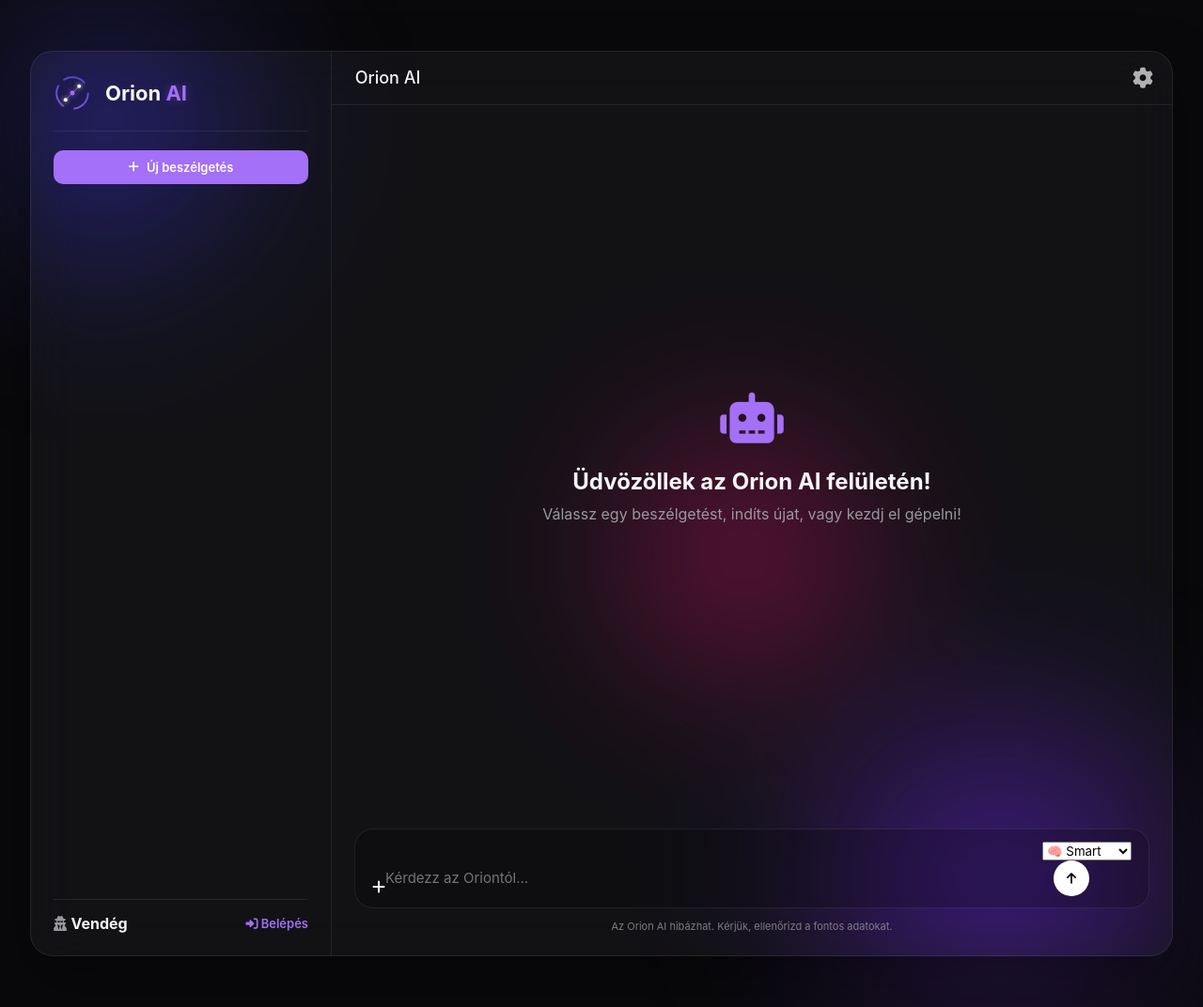
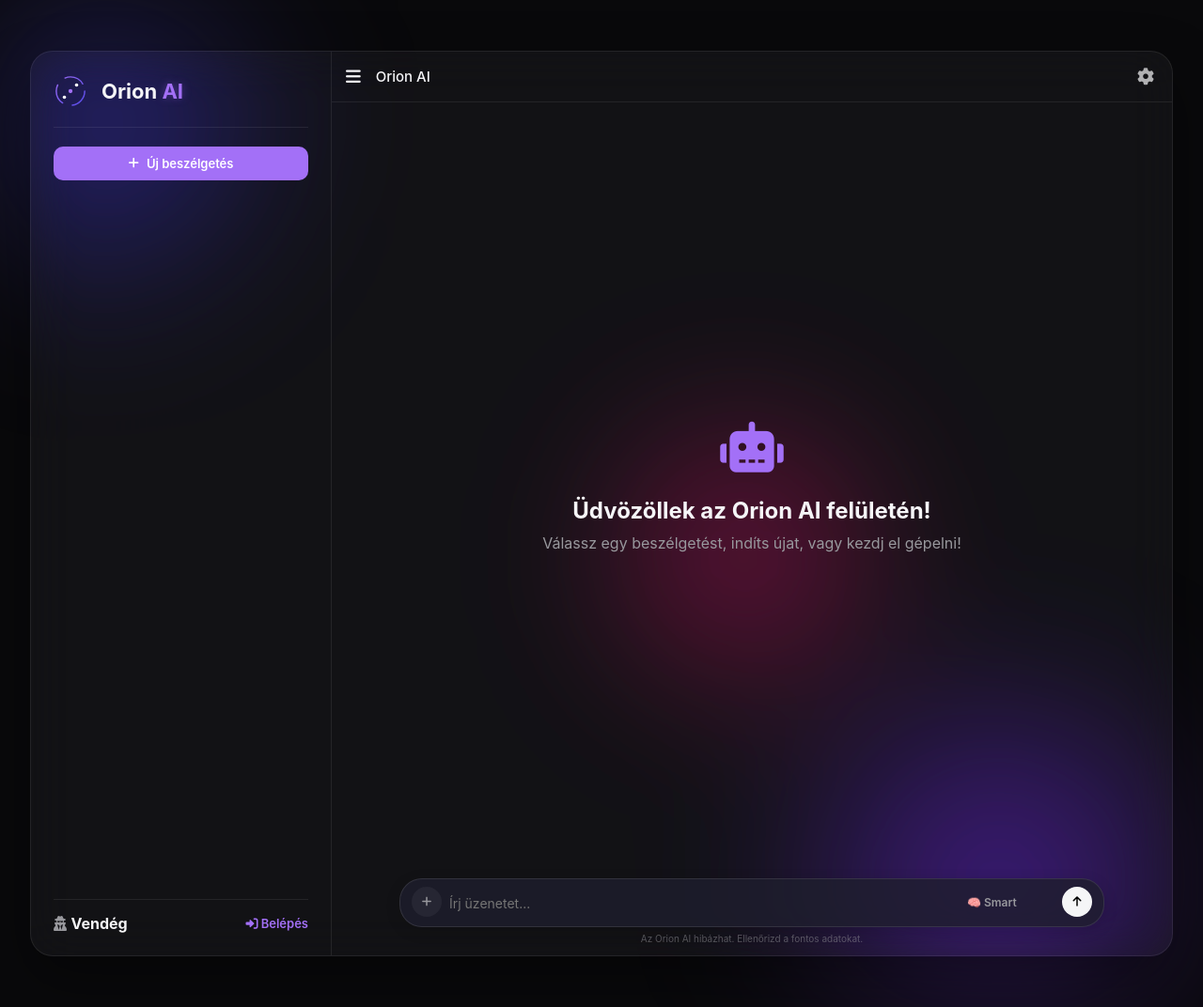
Before and after one commit to mixademy/2, a Flask app: page / in a window 1280 px wide. Shown: the whole page at 94% size. Run offline with Flask 3, Linux system fonts and the light colour scheme; data that the repository does not hold is empty.

Commit message:
Update index.html

```diff
--- a/templates/index.html
+++ b/templates/index.html
@@ -19,10 +19,10 @@
         }
 
         .orion-logo {
-            width: 40px !important;
-            height: 40px !important;
-            min-width: 40px !important;
-            min-height: 40px !important;
+            width: 36px !important;
+            height: 36px !important;
+            min-width: 36px !important;
+            min-height: 36px !important;
             flex-shrink: 0 !important;
             overflow: visible !important;
             display: block !important;
@@ -167,11 +168,30 @@
             opacity: 1;
         }
 
-        .edit-message-btn:hover {
-            color: var(--text-main);
+        /* Kompakt beviteli mező (kapszula) */
+        .input-area {
+            display: flex !important;
+            flex-direction: column !important;
+            align-items: center !important;
+            padding: 12px 15px !important;
+            width: 100% !important;
+            box-sizing: border-box !important;
         }
 
-        /* Fájl előnézet */
+        .input-wrapper {
+            max-width: 750px !important;
+            width: 100% !important;
+            box-sizing: border-box !important;
+            display: flex !important;
+            align-items: flex-end !important;
+            gap: 8px !important;
+            background: rgba(30, 30, 46, 0.8) !important;
+            border: 1px solid rgba(255, 255, 255, 0.1) !important;
+            border-radius: 24px !important;
+            padding: 8px 12px !important;
+            box-shadow: 0 4px 15px rgba(0, 0, 0, 0.15) !important;
+        }
+
         #file-preview-container {
             display: none;
             align-items: center;
@@ -180,14 +200,39 @@
             border: 1px solid rgba(163, 112, 247, 0.3);
             border-radius: 12px;
             padding: 8px 15px;
-            margin-bottom: 10px;
-            max-width: 800px;
-            margin-left: auto;
-            margin-right: auto;
-            box-shadow: 0 4px 10px rgba(0, 0, 0, 0.2);
+            margin-bottom: 8px;
+            max-width: 750px;
+            width: 100%;
+            box-sizing: border-box;
         }
 
-        /* PC-s összecsukhatóság javítva */
+        .model-select {
+            appearance: none;
+            background: transparent;
+            border: none;
+            color: var(--text-muted);
+            font-size: 12px;
+            font-weight: 600;
+            cursor: pointer;
+            padding: 6px 16px 6px 6px;
+            outline: none;
+        }
+
+        .model-select option {
+            background: #1e1e2e;
+            color: white;
+        }
+
+        .disclaimer {
+            max-width: 750px;
+            width: 100%;
+            text-align: center !important;
+            font-size: 10px;
+            opacity: 0.5;
+            margin-top: 6px;
+        }
+
+        /* PC és mobil oldalsáv beállítások */
         .sidebar {
             transition: width 0.3s ease, transform 0.3s ease, padding 0.3s ease, opacity 0.3s ease;
         }
@@ -240,16 +371,12 @@
             <button id="close-menu-btn" class="close-menu-btn"><i class="fas fa-times"></i></button>
 
             <div class="orion-brand">
-                <svg class="orion-logo" width="40" height="40" viewBox="0 0 100 100" fill="none">
-                    <g class="spinning-ring">
+                <svg class="orion-logo" viewBox="0 0 100 100" fill="none">
                     <circle cx="50" cy="50" r="42" stroke="url(#gradient)" stroke-width="4" stroke-dasharray="60 30"
                         stroke-linecap="round" />
-                    </g>
-                    <circle cx="32" cy="68" r="5" fill="#ffffff" filter="drop-shadow(0 0 6px #fff)" />
-                    <circle cx="50" cy="50" r="6" fill="#a370f7" filter="drop-shadow(0 0 8px #a370f7)" />
-                    <circle cx="68" cy="32" r="5" fill="#ffffff" filter="drop-shadow(0 0 6px #fff)" />
-                    <line x1="35" y1="65" x2="46" y2="54" stroke="rgba(255,255,255,0.4)" stroke-width="2" />
-                    <line x1="54" y1="46" x2="65" y2="35" stroke="rgba(255,255,255,0.4)" stroke-width="2" />
+                    <circle cx="32" cy="68" r="5" fill="#ffffff" />
+                    <circle cx="50" cy="50" r="6" fill="#a370f7" />
+                    <circle cx="68" cy="32" r="5" fill="#ffffff" />
                     <defs>
                         <linearGradient id="gradient" x1="0" y1="0" x2="100" y2="100" gradientUnits="userSpaceOnUse">
                             <stop stop-color="#a370f7" />
@@ -293,30 +420,40 @@
         <!-- CHAT ABLAK -->
         <main class="chat-window">
             <div class="chat-header"
-                style="display: flex; align-items: center; justify-content: space-between; padding: 15px 20px;">
-                <div style="display: flex; align-items: center; gap: 15px;">
-                    <button id="mobile-menu-btn" class="mobile-menu-btn"
-                        style="background: transparent; border: none; font-size: 20px; cursor: pointer; color: inherit;"><i
-                            class="fas fa-bars"></i></button>
-                    <h2 id="current-chat-title" style="font-size: 18px; font-weight: 500; margin: 0;"><i
-                            class="fas fa-sparkles"></i> Orion AI készenlétben</h2>
+                style="display: flex; align-items: center; justify-content: space-between; padding: 12px 15px;">
+                <div style="display: flex; align-items: center; gap: 12px; overflow: hidden; flex: 1;">
+                    <button id="mobile-menu-btn"
+                        style="background: transparent; border: none; font-size: 18px; cursor: pointer; color: inherit;"
+                        title="Menü">
+                        <i class="fas fa-bars"></i>
+                    </button>
+                    <h2 id="current-chat-title"
+                        style="font-size: 15px; font-weight: 500; margin: 0; white-space: nowrap; overflow: hidden; text-overflow: ellipsis;">
+                        <i class="fas fa-sparkles"></i> Orion AI</h2>
                 </div>
+
+                <div style="display: flex; align-items: center; gap: 8px;">
+                    <!-- IDE KERÜL A MODELLVÁLASZTÓ MOBILON -->
+                    <div id="header-model-slot"></div>
+
                     <button id="open-settings-btn"
-                    style="background: transparent; border: none; color: inherit; font-size: 22px; cursor: pointer; opacity: 0.7; transition: opacity 0.2s;"
-                    onmouseover="this.style.opacity='1'" onmouseout="this.style.opacity='0.7'" title="Beállítások">
+                        style="background: transparent; border: none; color: inherit; font-size: 18px; cursor: pointer; opacity: 0.7; padding: 4px;"
+                        title="Beállítások">
                         <i class="fas fa-cog"></i>
                     </button>
+                </div>
             </div>
 
             <div class="messages-container" id="messages-container"></div>
 
             <div class="input-area">
                 <div id="file-preview-container">
-                    <div style="display: flex; align-items: center; gap: 10px; color: #e2e8f0; font-size: 13px;">
+                    <div style="display: flex; align-items: center; gap: 8px; font-size: 12px;">
                         <i class="fas fa-file-alt" style="color: var(--accent-color);"></i>
                         <span id="file-preview-name">file.txt</span>
-                        <span id="file-preview-loading" style="display:none; color: #a370f7; font-size: 11px;"><i
-                                class="fas fa-spinner fa-spin"></i> Feldolgozás...</span>
+                        <span id="file-preview-loading"
+                            style="display:none; color: var(--accent-color); font-size: 11px;"><i
+                                class="fas fa-spinner fa-spin"></i></span>
                     </div>
                     <button id="remove-file-btn"
                         style="background: transparent; border: none; color: #ef4444; cursor: pointer;"><i
@@ -324,26 +461,34 @@
                 </div>
 
                 <div class="input-wrapper">
-                    <label for="file-upload" class="attach-btn" title="Fájl csatolása">
-                        <i class="fas fa-plus"></i>
+                    <label for="file-upload" class="attach-btn" title="Fájl csatolása"
+                        style="background: rgba(255,255,255,0.05); border: none; color: var(--text-muted); width: 32px; height: 32px; border-radius: 50%; cursor: pointer; display: flex; justify-content: center; align-items: center; flex-shrink: 0; margin-bottom: 2px;">
+                        <i class="fas fa-plus" style="font-size: 12px;"></i>
                     </label>
                     <input type="file" id="file-upload" style="display: none;"
                         accept=".pdf,.txt,.py,.js,.html,.css,.jpg,.jpeg,.png,.webp">
 
-                    <textarea id="message-input" placeholder="Kérdezz az Oriontól..." rows="1"></textarea>
+                    <textarea id="message-input" placeholder="Írj üzenetet..." rows="1"
+                        style="flex: 1; background: transparent; border: none; color: inherit; resize: none; outline: none; font-size: 14px; line-height: 20px; padding: 6px 0; max-height: 120px;"></textarea>
 
-                    <div class="input-controls">
+                    <div class="input-controls"
+                        style="display: flex; align-items: center; gap: 6px; flex-shrink: 0; margin-bottom: 2px;">
+                        <!-- IDE KERÜL A MODELLVÁLASZTÓ PC-N -->
+                        <div id="footer-model-slot">
                             <select id="model-selector" class="model-select">
                                 <option value="smart">🧠 Smart</option>
                                 <option value="fast">⚡ Fast</option>
                                 <option value="creative">🔥 Creative</option>
                                 <option value="code">💻 Code</option>
                             </select>
-                        <button id="send-btn" class="circle-send-btn"><i class="fas fa-arrow-up"></i></button>
+                        </div>
+                        <button id="send-btn" class="circle-send-btn"
+                            style="background: var(--text-main); color: #000; border: none; width: 32px; height: 32px; border-radius: 50%; cursor: pointer; display: flex; justify-content: center; align-items: center;"><i
+                                class="fas fa-arrow-up" style="font-size: 12px;"></i></button>
                     </div>
                 </div>
                 <div class="disclaimer">
-                    Az Orion AI hibázhat. Kérjük, ellenőrizd a fontos adatokat.
+                    Az Orion AI hibázhat. Ellenőrizd a fontos adatokat.
                 </div>
             </div>
         </main>
@@ -353,35 +498,35 @@
     <div id="settings-modal" class="broadcast-modal"
         style="display: none; position: fixed; top: 0; left: 0; width: 100vw; height: 100vh; background: rgba(0,0,0,0.6); z-index: 1000; justify-content: center; align-items: center;">
         <div class="glass-panel broadcast-content"
-            style="text-align: left; max-width: 400px; width: 90%; padding: 25px; border-radius: 16px;">
-            <div style="display: flex; justify-content: space-between; align-items: center; margin-bottom: 20px;">
-                <h3 style="color: var(--accent-color); margin: 0; font-size: 20px;"><i class="fas fa-sliders-h"></i>
+            style="text-align: left; max-width: 380px; width: 90%; padding: 20px; border-radius: 16px;">
+            <div style="display: flex; justify-content: space-between; align-items: center; margin-bottom: 15px;">
+                <h3 style="color: var(--accent-color); margin: 0; font-size: 18px;"><i class="fas fa-sliders-h"></i>
                     Beállítások</h3>
                 <button id="close-settings-btn"
-                    style="background: transparent; border: none; color: inherit; cursor: pointer; font-size: 20px;"><i
+                    style="background: transparent; border: none; color: inherit; cursor: pointer; font-size: 18px;"><i
                         class="fas fa-times"></i></button>
             </div>
 
-            <div style="margin-bottom: 15px;">
-                <label style="display: block; margin-bottom: 5px; font-size: 13px; opacity: 0.8;">Megjelenés</label>
+            <div style="margin-bottom: 12px;">
+                <label style="display: block; margin-bottom: 4px; font-size: 12px; opacity: 0.8;">Megjelenés</label>
                 <select id="theme-select"
-                    style="width: 100%; padding: 10px; border-radius: 8px; background: rgba(0,0,0,0.2); color: white; border: 1px solid rgba(255,255,255,0.2); outline: none;">
+                    style="width: 100%; padding: 8px; border-radius: 8px; outline: none; font-size: 13px;">
                     <option value="dark">🌙 Sötét mód</option>
                     <option value="light">☀️ Világos mód</option>
                 </select>
             </div>
 
-            <div style="margin-bottom: 25px;">
-                <label style="display: block; margin-bottom: 5px; font-size: 13px; opacity: 0.8;">Nyelv</label>
+            <div style="margin-bottom: 20px;">
+                <label style="display: block; margin-bottom: 4px; font-size: 12px; opacity: 0.8;">Nyelv</label>
                 <select id="language-select"
-                    style="width: 100%; padding: 10px; border-radius: 8px; background: rgba(0,0,0,0.2); color: white; border: 1px solid rgba(255,255,255,0.2); outline: none;">
+                    style="width: 100%; padding: 8px; border-radius: 8px; outline: none; font-size: 13px;">
                     <option value="hu">🇭🇺 Magyar</option>
                     <option value="en">🇬🇧 English</option>
                 </select>
             </div>
 
             <button id="save-settings-btn" class="glass-btn"
-                style="width: 100%; padding: 12px; font-size: 15px; border-radius: 8px; cursor: pointer;">Mentés</button>
+                style="width: 100%; padding: 10px; font-size: 14px; border-radius: 8px; cursor: pointer;">Mentés</button>
         </div>
     </div>
 
@@ -389,21 +534,40 @@
     <div id="broadcast-modal" class="broadcast-modal"
         style="display: none; position: fixed; top: 0; left: 0; width: 100vw; height: 100vh; background: rgba(0,0,0,0.6); z-index: 1000; justify-content: center; align-items: center;">
         <div class="glass-panel broadcast-content"
-            style="padding: 25px; border-radius: 16px; text-align: center; max-width: 350px; width: 90%;">
-            <div style="font-size: 40px; color: var(--accent-color);"><i class="fas fa-bullhorn"></i></div>
-            <h3 style="color: white; font-size: 18px; font-weight: 600;">Rendszerüzenet</h3>
+            style="padding: 20px; border-radius: 16px; text-align: center; max-width: 320px; width: 90%;">
+            <div style="font-size: 32px; color: var(--accent-color);"><i class="fas fa-bullhorn"></i></div>
+            <h3 style="font-size: 16px; font-weight: 600; margin: 10px 0;">Rendszerüzenet</h3>
             <p id="broadcast-text-content"
-                style="color: var(--text-main); font-size: 14px; line-height: 1.5; background: rgba(0,0,0,0.2); padding: 15px; border-radius: 12px; text-align: left;">
+                style="font-size: 13px; line-height: 1.4; background: rgba(0,0,0,0.2); padding: 10px; border-radius: 8px; text-align: left;">
             </p>
             <button id="close-broadcast-btn" class="glass-btn"
-                style="padding: 10px; font-size: 14px; border-radius: 10px; width: 100%; margin-top: 10px;">Bezárás</button>
+                style="padding: 8px; font-size: 13px; border-radius: 8px; width: 100%; margin-top: 10px;">Bezárás</button>
         </div>
     </div>
 
     <script src="{{ url_for('static', filename='script.js') }}"></script>
 
     <script>
-        // --- HAMBURGER ÉS BEÁLLÍTÁSOK KEZELÉSE ---
+        // Dinamikusan áthelyezzük a modellválasztót mobilon a fejlécbe, PC-n pedig vissza alulra
+        function adaptModelSelector() {
+            const modelSelector = document.getElementById('model-selector');
+            const headerSlot = document.getElementById('header-model-slot');
+            const footerSlot = document.getElementById('footer-model-slot');
+
+            if (window.innerWidth <= 768) {
+                if (modelSelector && headerSlot && !headerSlot.contains(modelSelector)) {
+                    headerSlot.appendChild(modelSelector);
+                }
+            } else {
+                if (modelSelector && footerSlot && !footerSlot.contains(modelSelector)) {
+                    footerSlot.appendChild(modelSelector);
+                }
+            }
+        }
+        window.addEventListener('resize', adaptModelSelector);
+        window.addEventListener('DOMContentLoaded', adaptModelSelector);
+
+        // Hamburger és oldalsáv kezelés
         const mobileMenuBtn = document.getElementById('mobile-menu-btn');
         const sidebar = document.getElementById('sidebar');
         const mobileOverlay = document.getElementById('mobile-overlay');
@@ -412,9 +576,9 @@
         if (mobileMenuBtn) {
             mobileMenuBtn.addEventListener('click', () => {
                 if (window.innerWidth > 768) {
-                    sidebar.classList.toggle('collapsed'); // PC-n összehúzza / kinyitja
+                    sidebar.classList.toggle('collapsed');
                 } else {
-                    sidebar.classList.add('mobile-open'); // Mobilon becsúsztatja
+                    sidebar.classList.add('mobile-open');
                     mobileOverlay.classList.add('active');
                 }
             });
```
Also changed, not shown: other parts of templates/index.html (+92 -5 lines). Lines whose indentation alone changed are shown as unchanged.
